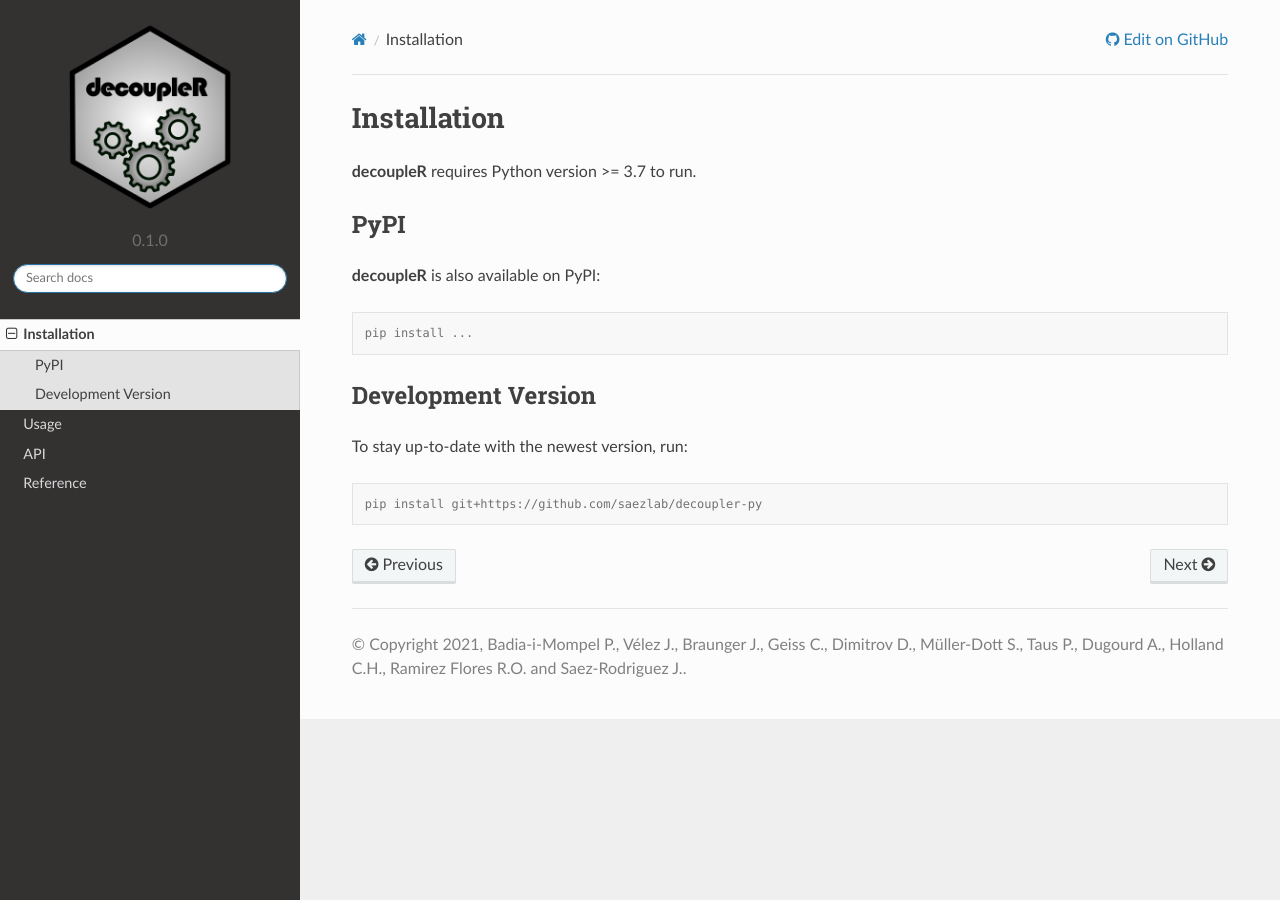
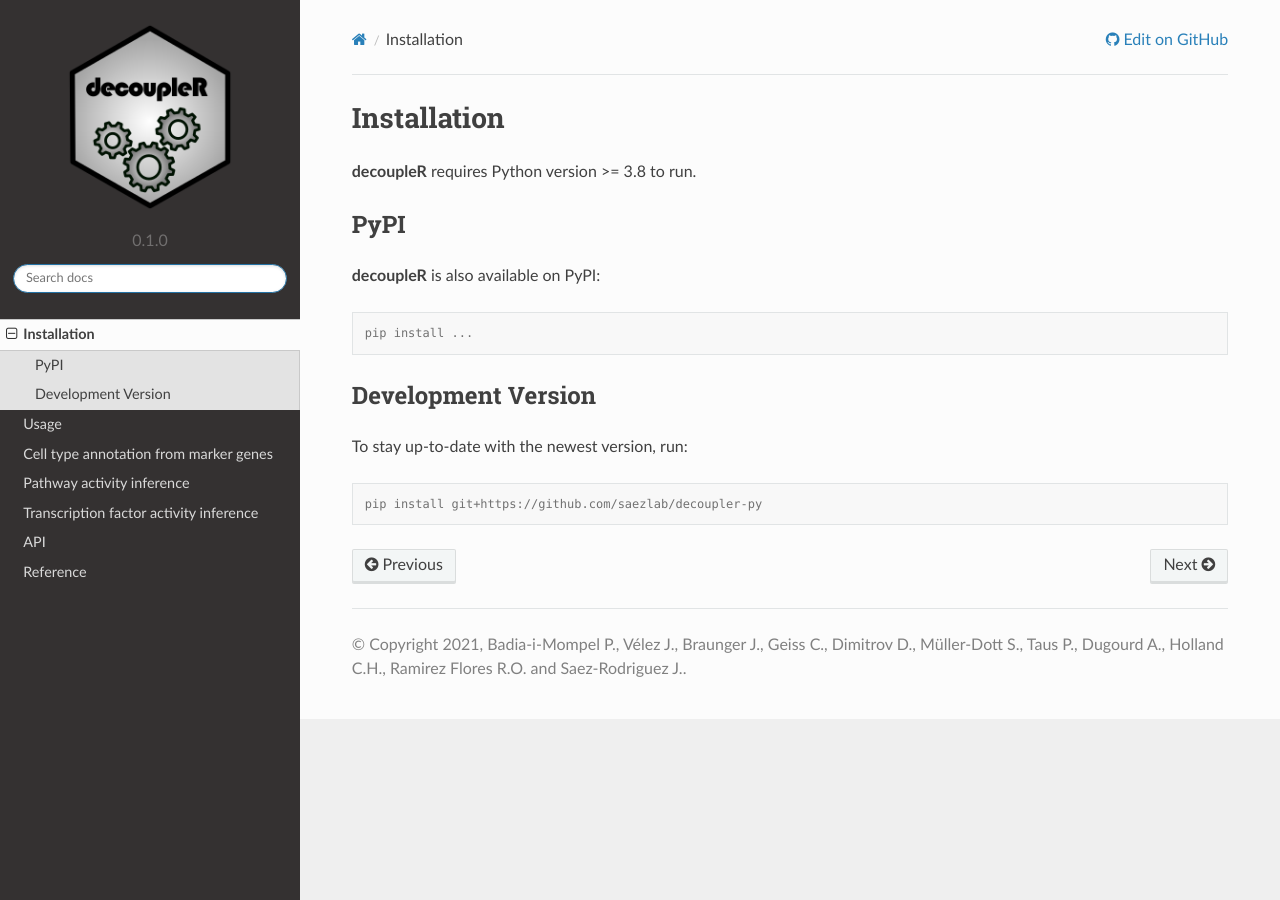
Before and after one commit to saezlab/decoupler-py, a Sphinx documentation site: the page built from docs/source/installation.rst, in a window 1280 px wide. Built offline with Sphinx 7.4.7 and the Read the Docs theme 2.0.0, drawn with Linux system fonts in a browser that asks for light colours.

Commit message:
Updated docs

```diff
--- /dev/null
+++ b/docs/source/generated/decoupler.assign_groups.rst
@@ -0,0 +1,6 @@
+decoupler.assign\_groups
+========================
+
+.. currentmodule:: decoupler
+
+.. autofunction:: assign_groups
--- /dev/null
+++ b/docs/source/generated/decoupler.get_dorothea.rst
@@ -0,0 +1,6 @@
+decoupler.get\_dorothea
+=======================
+
+.. currentmodule:: decoupler
+
+.. autofunction:: get_dorothea
--- /dev/null
+++ b/docs/source/generated/decoupler.get_progeny.rst
@@ -0,0 +1,6 @@
+decoupler.get\_progeny
+======================
+
+.. currentmodule:: decoupler
+
+.. autofunction:: get_progeny
--- /dev/null
+++ b/docs/source/generated/decoupler.get_resource.rst
@@ -0,0 +1,6 @@
+decoupler.get\_resource
+=======================
+
+.. currentmodule:: decoupler
+
+.. autofunction:: get_resource
--- /dev/null
+++ b/docs/source/generated/decoupler.show_resources.rst
@@ -0,0 +1,6 @@
+decoupler.show\_resources
+=========================
+
+.. currentmodule:: decoupler
+
+.. autofunction:: show_resources
--- /dev/null
+++ b/docs/source/generated/decoupler.summarize_acts.rst
@@ -0,0 +1,6 @@
+decoupler.summarize\_acts
+=========================
+
+.. currentmodule:: decoupler
+
+.. autofunction:: summarize_acts
--- a/docs/source/index.rst
+++ b/docs/source/index.rst
@@ -24,5 +24,8 @@
 
    installation
    notebooks/usage
+   notebooks/cell_annotation
+   notebooks/progeny
+   notebooks/dorothea
    api
    reference
--- a/docs/source/installation.rst
+++ b/docs/source/installation.rst
@@ -1,9 +1,7 @@
 Installation
 ============
 
-**decoupleR** requires Python version >= 3.7 to run.
-
-.. _PyPI:
+**decoupleR** requires Python version >= 3.8 to run.
 
 PyPI
 ----
```
Also changed, not shown: other parts of docs/source/installation.rst (+0 -2 lines), docs/source/api.rst (+12 -0 lines), docs/source/notebooks/cell_annotation.ipynb, docs/source/notebooks/dorothea.ipynb, 3 other files.
